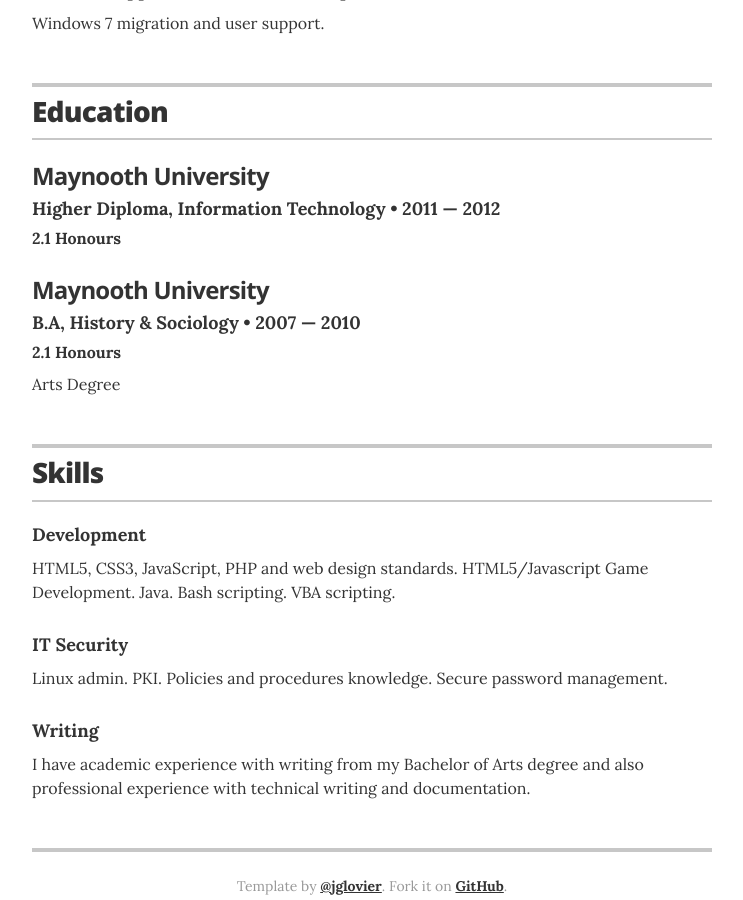
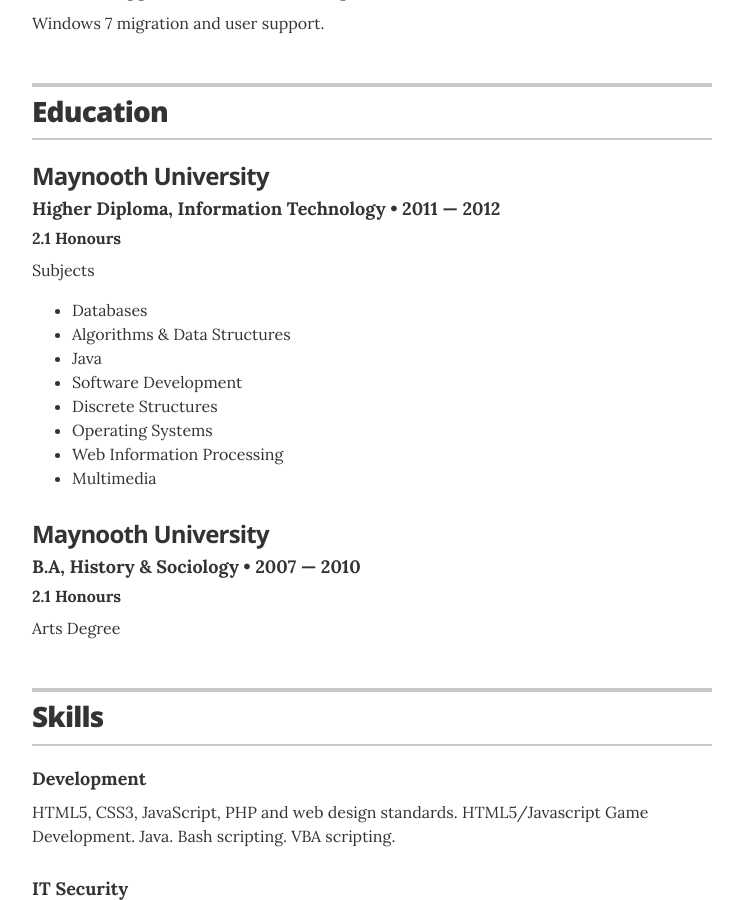
Before and after one commit to muiris/muiris.github.io, a Jekyll site: the page built from index.html, in a window 1280 px wide and 900 px high, scrolled down 986 px. Shown: the whole window, without its empty margins (268-1011 px from the left). Built offline with Jekyll 4.4.1, drawn with Linux system fonts in a browser that asks for light colours.

Commit message:
Fix subjects list

```diff
--- a/_data/education.yml
+++ b/_data/education.yml
@@ -3,7 +3,7 @@
   uni: Maynooth University
   year: 2011 &mdash; 2012
   awards: 2.1 Honours
-  Subjects: <ul class="resume-item-list"><li>Databases</li><li>Algorithms & Data Structures</li><li>Java</li><li>Software Development</li><li>Discrete Structures</li><li>Operating Systems</li><li>Web Information Processing</li><li>Multimedia</li></ul>
+  summary: Subjects <ul class="resume-item-list"><li>Databases</li><li>Algorithms & Data Structures</li><li>Java</li><li>Software Development</li><li>Discrete Structures</li><li>Operating Systems</li><li>Web Information Processing</li><li>Multimedia</li></ul>
 
 #other Degree
 - degree: B.A, History & Sociology
```
Also changed, not shown: 1 other file.
